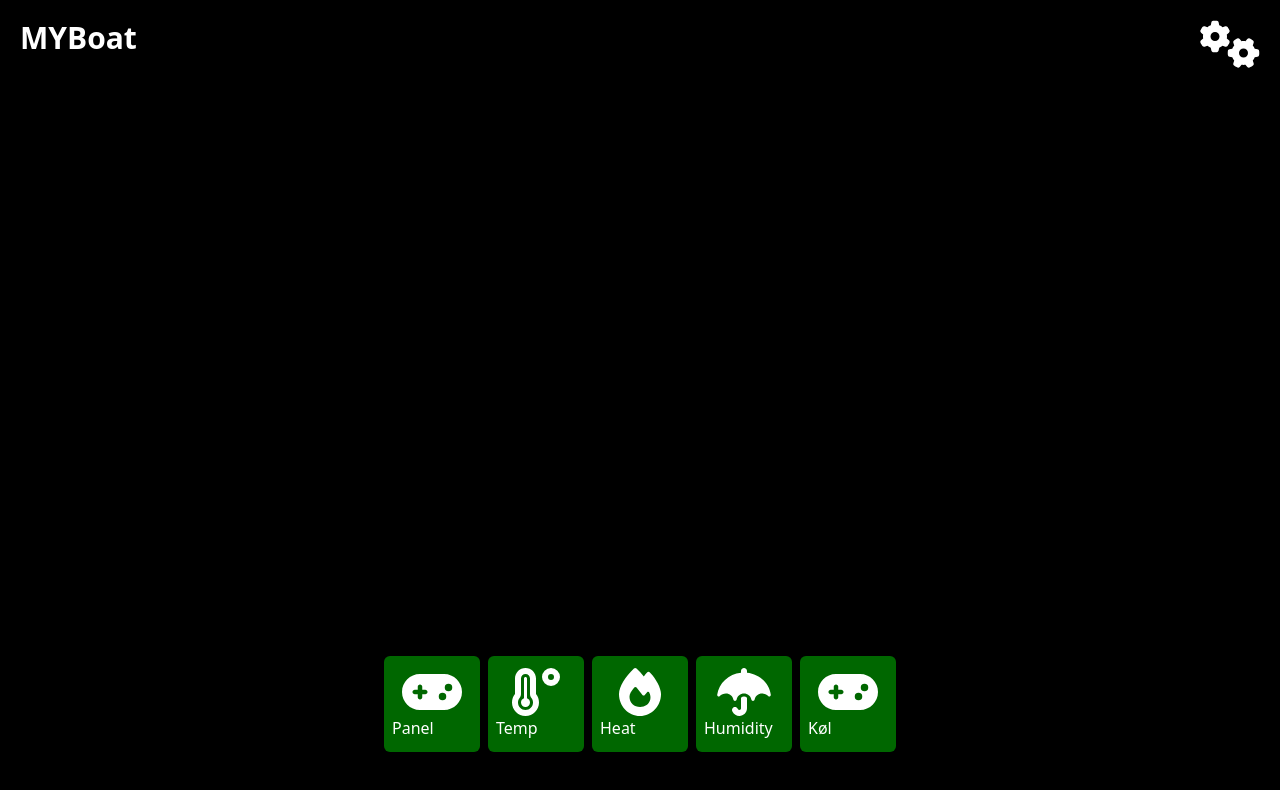
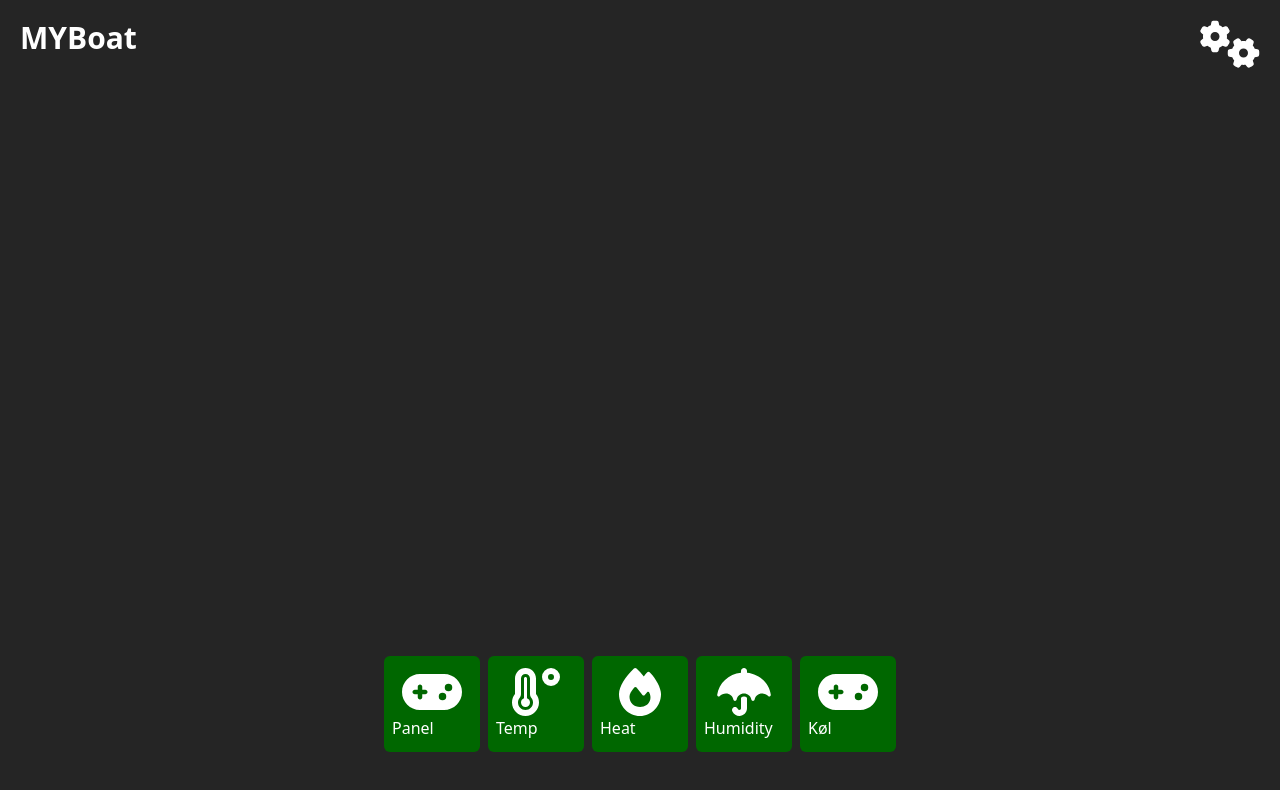
Before and after one commit to newmat123/MYBoat-Frontend, a React (Create React App) app: page / in a window 1280 px wide. Shown: the top 790 px of the page. Built offline with nearby package versions, Linux system fonts and the light colour scheme; no server answers; the HTML template or start-up script is replaced by a standard one.

Commit message:
Style: Colorscheme update

```diff
--- a/src/components/dataContainer.tsx
+++ b/src/components/dataContainer.tsx
@@ -19,7 +19,7 @@ function DataContainer(props: { showDropDown: boolean; children: ReactNode }) {
   try {
     return ReactDOM.createPortal(
       <div
-        className="w-full bg-[#212121] overflow-hidden"
+        className="w-full bg-[#303030] overflow-hidden"
         style={{ height, transition: "height 0.2s ease-in-out" }}
       >
         <div ref={ref}>{props.children}</div>
--- a/src/components/environmentDisplay.tsx
+++ b/src/components/environmentDisplay.tsx
@@ -62,7 +62,7 @@ function EnvironmentDisplay(props: { data: environment_ }) {
   return props.data !== undefined ? (
     <>
       <div className="flex justify-end px-4 pt-4">
-        <div className=" bg-black rounded-full px-2">
+        <div className=" bg-[#252525] rounded-full px-2">
           {props.data[0].temperature} {props.data[0].temperature && "C"}
           {props.data[0].heat} {props.data[0].heat && "C"}
           {props.data[0].humidity} {props.data[0].humidity && "%"}
--- a/src/pages/main.tsx
+++ b/src/pages/main.tsx
@@ -2,7 +2,7 @@ import MainPagesController from "../controllers/pages/main.controller";
 
 function Main() {
   return (
-    <div className="flex justify-center bg-black min-h-screen text-white">
+    <div className="flex justify-center bg-[#252525] min-h-screen text-white">
       <div className="flex flex-col justify-between w-screen">
         <MainPagesController />
       </div>
@@ -15,9 +15,9 @@ export default Main;
 //design insperation
 
 //colors
-//black: #000000
+//black: #252525
 //white: #FFFFFF
-//gray: #212121
+//gray: #303030
 
 //darkGreen (no select): #006700
 //lightgreen (select): #00AA00
--- a/src/pages/settings.tsx
+++ b/src/pages/settings.tsx
@@ -2,7 +2,7 @@ import SettingsPagesController from "../controllers/pages/settings.controller";
 
 function Settings() {
   return (
-    <div className="flex justify-center bg-black min-h-screen text-white">
+    <div className="flex justify-center bg-[#252525] min-h-screen text-white">
       <div className="flex flex-col justify-between w-screen">
         <SettingsPagesController />
       </div>
```
